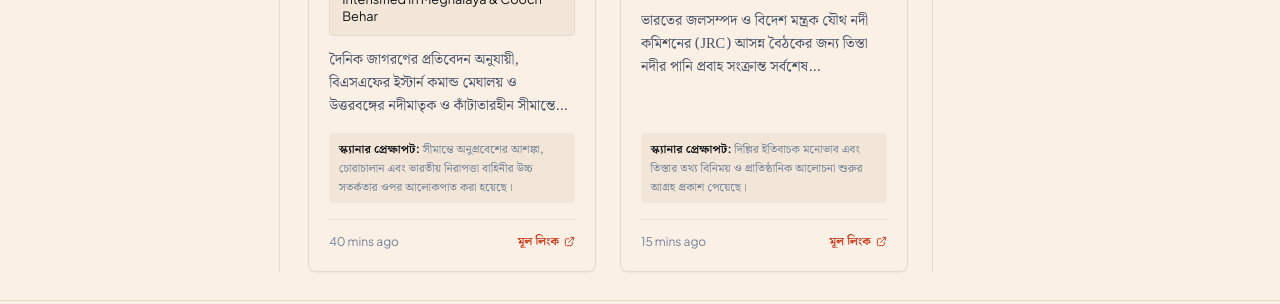
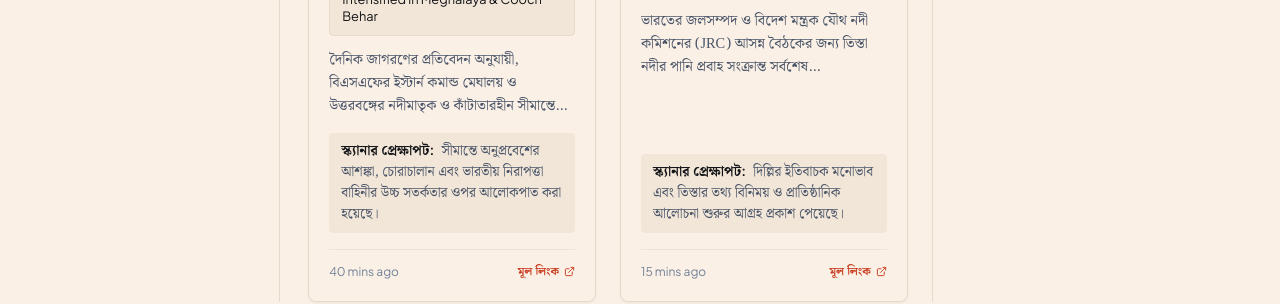
Before and after one commit to metakave/bangladesh-news-india, a Next.js app: page / in a window 1280 px wide. Shown: the part 1880-2184 px from the top of the page. Built offline with nearby package versions, Linux system fonts and the light colour scheme.

Commit message:
style: increase font size of scanner context and sentiment rationale

```diff
--- a/src/app/article/[slug]/page.tsx
+++ b/src/app/article/[slug]/page.tsx
@@ -318,7 +318,7 @@ export default function ArticlePage({
               margin: '2rem 0',
             }}>
               <div style={{
-                fontSize: '0.75rem',
+                fontSize: lang === 'bn' ? '0.84rem' : '0.78rem',
                 fontWeight: 800,
                 textTransform: 'uppercase',
                 letterSpacing: '0.06em',
@@ -337,7 +337,7 @@ export default function ArticlePage({
                   ? (article.sentiment === 'positive' ? 'ইতিবাচক দৃষ্টিভঙ্গি' : article.sentiment === 'negative' ? 'নেতিবাচক / সতর্কবার্তা' : 'নিরপেক্ষ বিশ্লেষণ')
                   : (article.sentiment === 'positive' ? 'Positive Narrative on BD' : article.sentiment === 'negative' ? 'Negative Narrative on BD' : 'Neutral / Policy Appraisal')}
               </div>
-              <p className={lang === 'bn' ? 'font-bengali' : ''} style={{ fontSize: '0.92rem', color: 'var(--text-primary)', lineHeight: 1.55 }}>
+              <p className={lang === 'bn' ? 'font-bengali' : ''} style={{ fontSize: lang === 'bn' ? '1.02rem' : '0.96rem', color: 'var(--text-primary)', lineHeight: 1.6 }}>
                 {sentimentReason}
               </p>
             </div>
--- a/src/components/ArticleCard.tsx
+++ b/src/components/ArticleCard.tsx
@@ -420,16 +420,17 @@ export default function ArticleCard({
           <div
             className={lang === 'bn' ? 'font-bengali' : ''}
             style={{
-              fontSize: '0.74rem',
-              color: 'var(--text-muted)',
+              fontSize: lang === 'bn' ? '0.85rem' : '0.80rem',
+              lineHeight: lang === 'bn' ? 1.55 : 1.45,
+              color: 'var(--text-secondary)',
               backgroundColor: 'var(--bg-secondary)',
-              padding: '0.4rem 0.6rem',
+              padding: '0.5rem 0.75rem',
               borderRadius: 'var(--radius-sm)',
               marginBottom: '1rem',
               marginTop: 'auto',
             }}
           >
-            <strong style={{ color: 'var(--text-primary)' }}>{t.scannerContext}</strong> {sentimentReason}
+            <strong style={{ color: 'var(--text-primary)', marginRight: '0.25rem' }}>{t.scannerContext}</strong> {sentimentReason}
           </div>
 
           <div style={{
```
